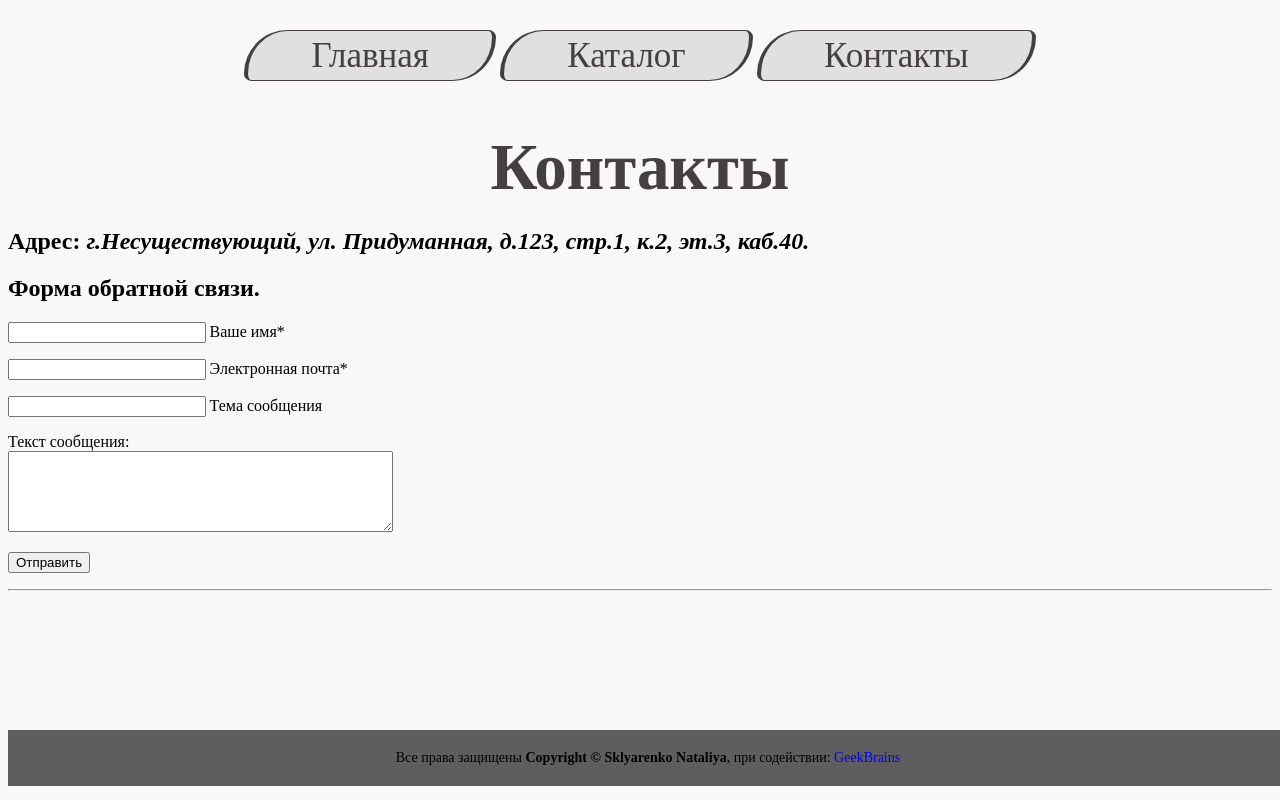
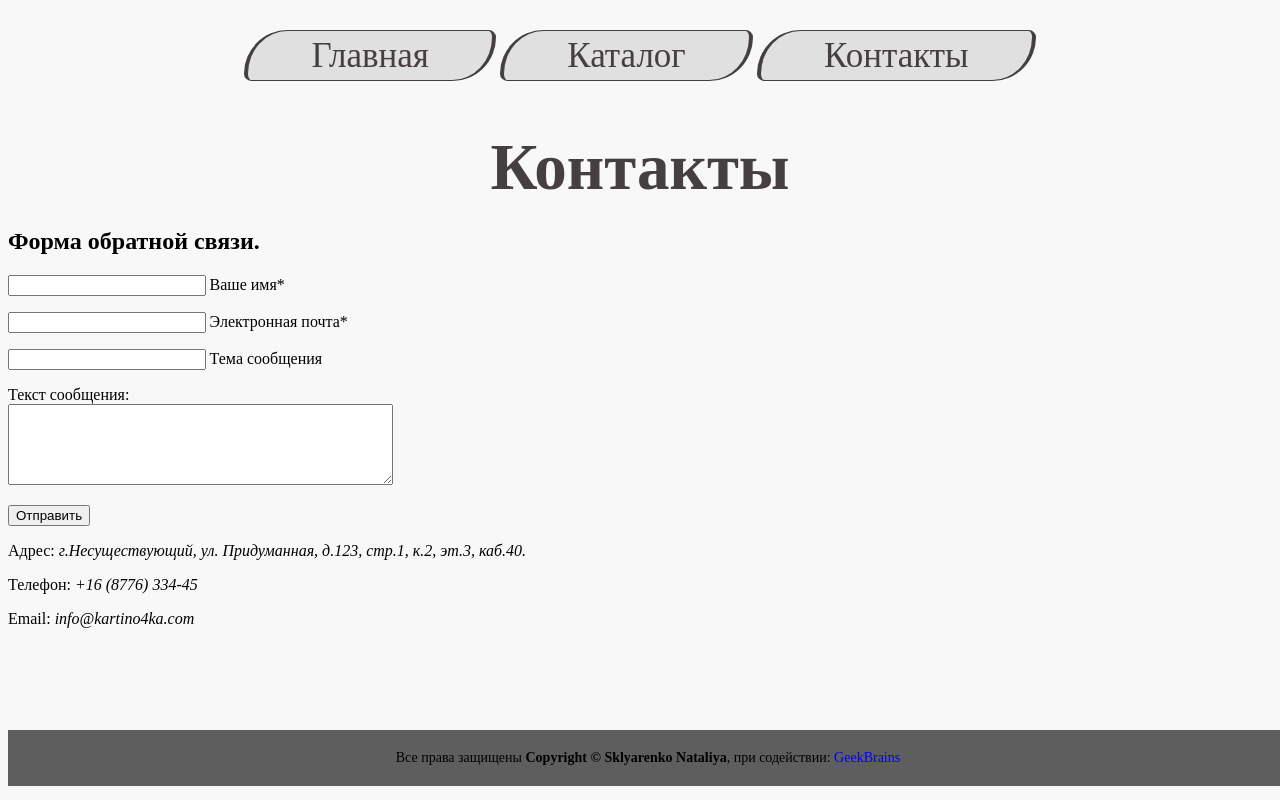
Before and after one commit to sklyarenko46/geekBrains, a PHP site: page /contacts.html in a window 1280 px wide. Run offline with PHP 8.4, Linux system fonts and the light colour scheme.

Commit message:
refactor contacts page
begin

```diff
--- a/HTMLCSS. Интерактивный курс/домашнее задание/contacts.html
+++ b/HTMLCSS. Интерактивный курс/домашнее задание/contacts.html
@@ -12,10 +12,8 @@
 		<a href="contacts.html">Контакты</a>
 	</p>
 	<h1 class="header">Контакты</h1>
-	<h2>Адрес: <i>г.Несуществующий, ул. Придуманная, д.123, стр.1, к.2, эт.3, каб.40.</i></h2>
-	<script type="text/javascript" charset="utf-8" async src="https://api-maps.yandex.ru/services/constructor/1.0/js/?um=constructor%3Ae786090a3de2c69963d543adb4d06799715fb475d3153d85e8149c0780ad259e&amp;width=500&amp;height=400&amp;lang=ru_RU&amp;scroll=true"></script>
 	<h2>Форма обратной связи.</h2>
-	<form name="MyForm">
+	<form name="feedbackForm">
 		<p><input class="input" name="name" ENGINE="text" style="width:15%" /> Ваше имя*</p>
 		<p><input class="input" name="email" type="text" style="width:15%" /> Электронная почта*</p>
 		<p><input class="input" name="sub" type="text" style="width:15%" /> Тема сообщения</p>
@@ -25,7 +23,14 @@
 		</p>
 		<p><input id="submit" value="Отправить" type="submit" /></p>
 	</form>
-	<hr>
+	<form class="contactsForm">
+		<p>Адрес: <i>г.Несуществующий, ул. Придуманная, д.123, стр.1, к.2, эт.3, каб.40.</i></p>
+		<p>Телефон: <i>+16 (8776) 334-45</i></p>
+		<p>Email: <i>info@kartino4ka.com</i></p>
+		<script type="text/javascript" charset="utf-8" async src="https://api-maps.yandex.ru/services/constructor/1.0/js/?um=constructor%3Ae786090a3de2c69963d543adb4d06799715fb475d3153d85e8149c0780ad259e&amp;width=500&amp;height=400&amp;lang=ru_RU&amp;scroll=true">
+		</script>
+	</form>
+
 	<p class="footer">
 		Все права защищены <b>Copyright &copy; Sklyarenko Nataliya</b>, при содействии:
 		<a href="https:\\geekbrains.ru" target="_blank">GeekBrains</a>
--- a/HTMLCSS. Интерактивный курс/домашнее задание/style/main.css
+++ b/HTMLCSS. Интерактивный курс/домашнее задание/style/main.css
@@ -54,6 +54,11 @@ body
 	padding-left: 5%;
 }
 
+.contactsForm
+{
+	padding-bottom: 100px;
+}
+
 .footer
 {
 	text-align: center;
```
